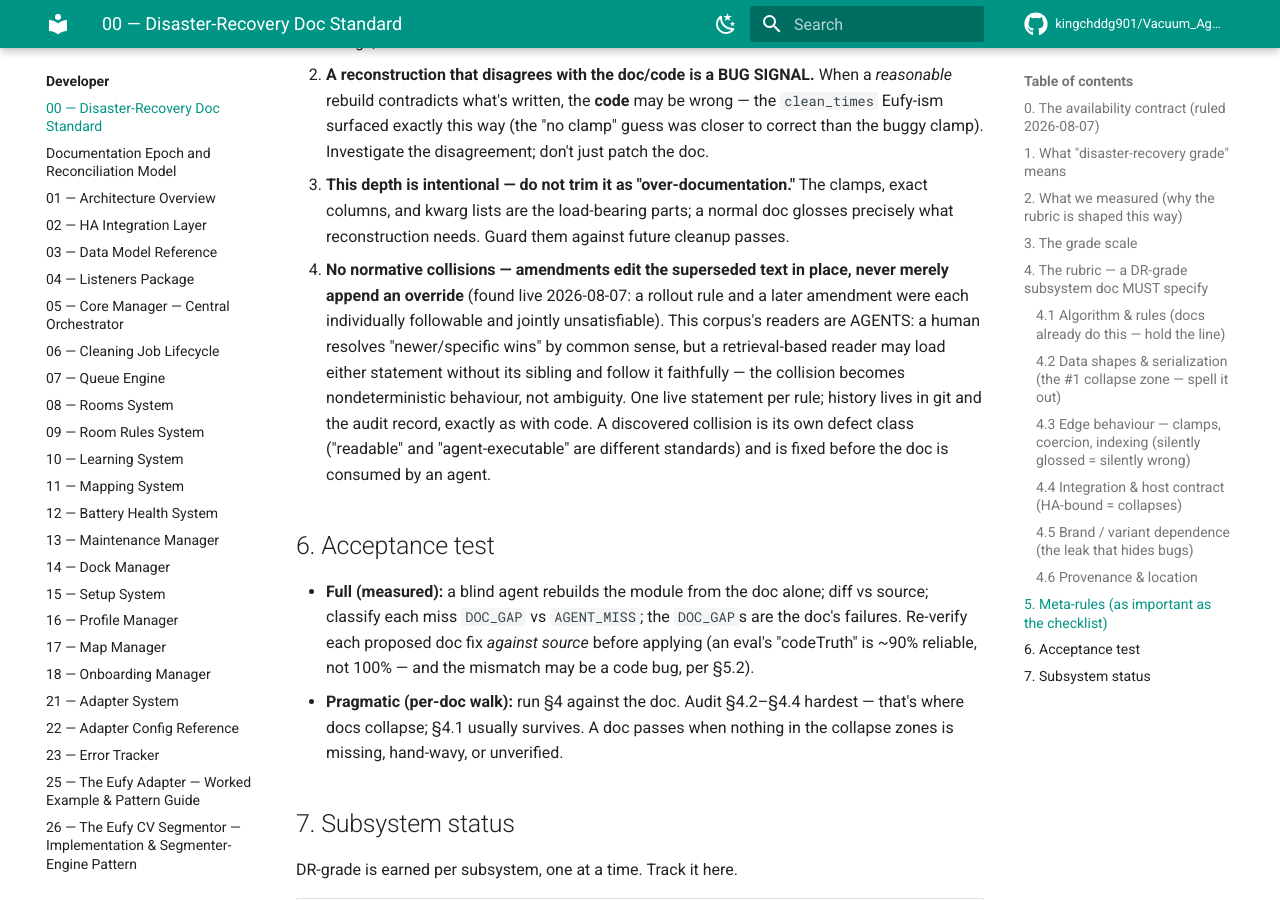
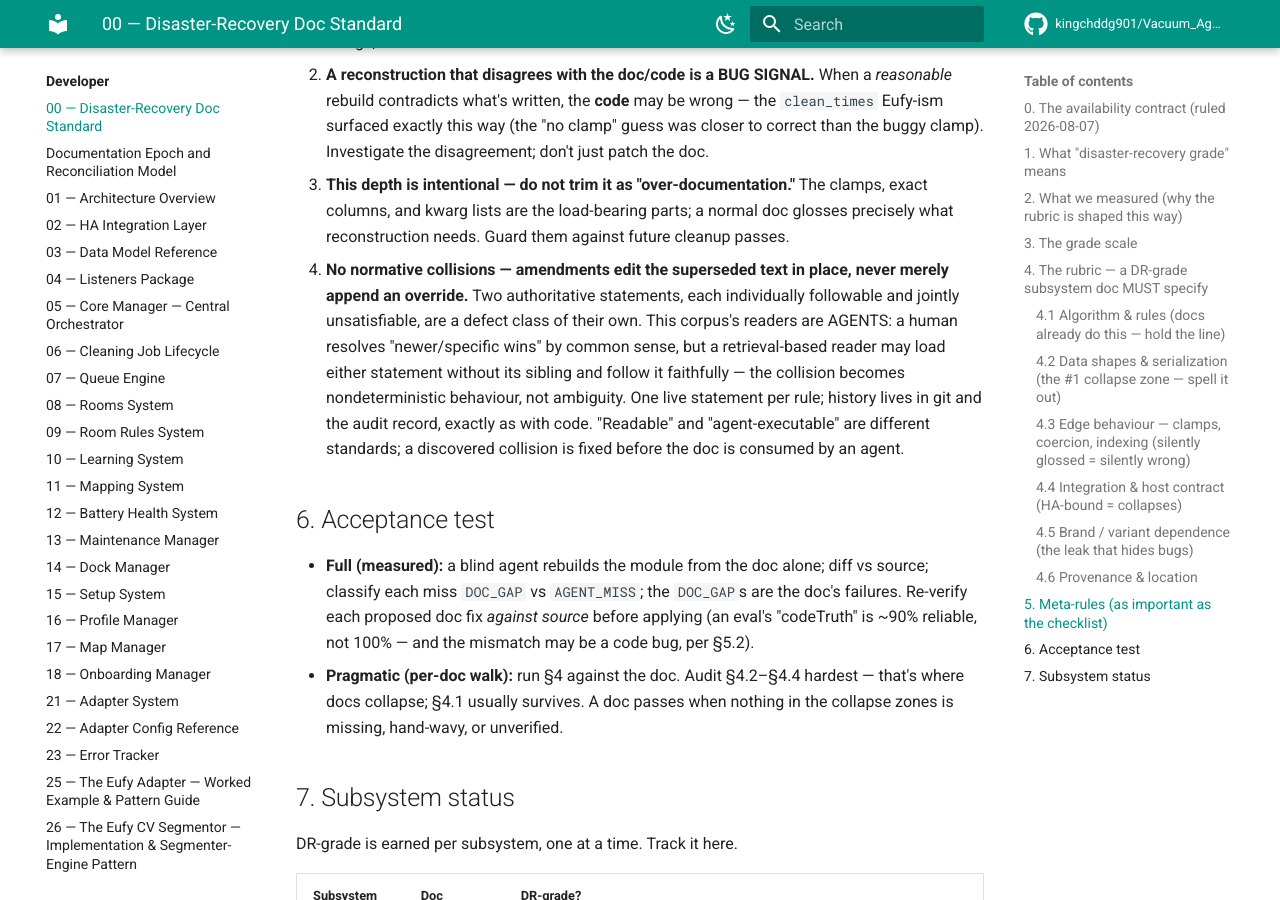
Before and after one commit to kingchddg901/Vacuum_Agent, an MkDocs documentation site: the page built from docs/dev/00-disaster-recovery-standard.md, in a window 1280 px wide and 900 px high, scrolled down 4870 px. Built offline with MkDocs 1.6.1 and Material for MkDocs 9.7.7, drawn with Linux system fonts in a browser that asks for light colours; comment, search, counter and statistics services are not loaded.

Commit message:
style(dr): de-lampshade — living rules state the rule; repair history lives in git and the audit record
Co-Authored-By: Claude Fable 5 <noreply@anthropic.com>

```diff
--- a/docs/dev/00-disaster-recovery-standard.md
+++ b/docs/dev/00-disaster-recovery-standard.md
@@ -185,15 +185,15 @@ Grouped by the failure modes above; use as a checklist.
    exact columns, and kwarg lists are the load-bearing parts; a normal doc glosses
    precisely what reconstruction needs. Guard them against future cleanup passes.
 4. **No normative collisions — amendments edit the superseded text in place, never
-   merely append an override** (found live 2026-08-07: a rollout rule and a later
-   amendment were each individually followable and jointly unsatisfiable). This
+   merely append an override.** Two authoritative statements, each individually
+   followable and jointly unsatisfiable, are a defect class of their own. This
    corpus's readers are AGENTS: a human resolves "newer/specific wins" by common
    sense, but a retrieval-based reader may load either statement without its sibling
    and follow it faithfully — the collision becomes nondeterministic behaviour, not
    ambiguity. One live statement per rule; history lives in git and the audit
-   record, exactly as with code. A discovered collision is its own defect class
-   ("readable" and "agent-executable" are different standards) and is fixed before
-   the doc is consumed by an agent.
+   record, exactly as with code. "Readable" and "agent-executable" are different
+   standards; a discovered collision is fixed before the doc is consumed by an
+   agent.
 
 ## 6. Acceptance test
 
```
Also changed, not shown: .claude/notes/synthesis/PROTOCOL-dr-prose-ablation.md (+3 -5 lines).
